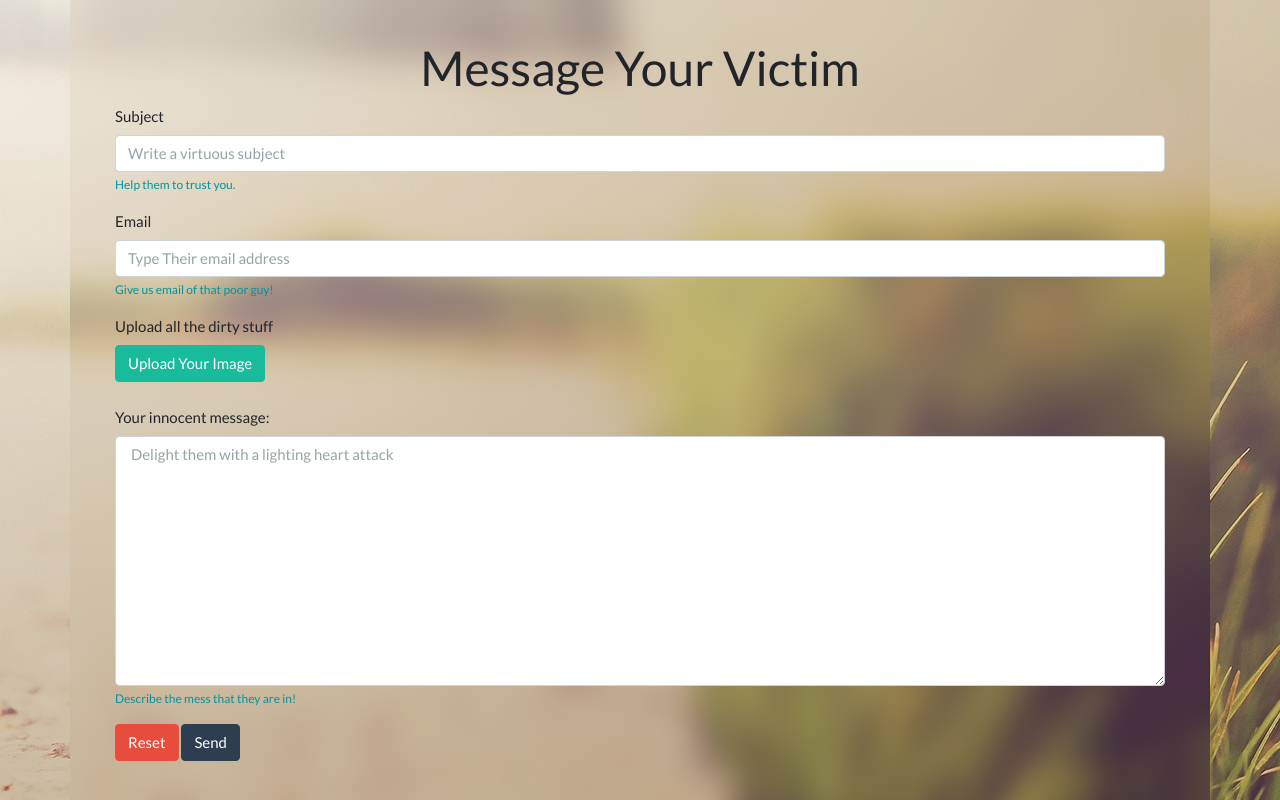
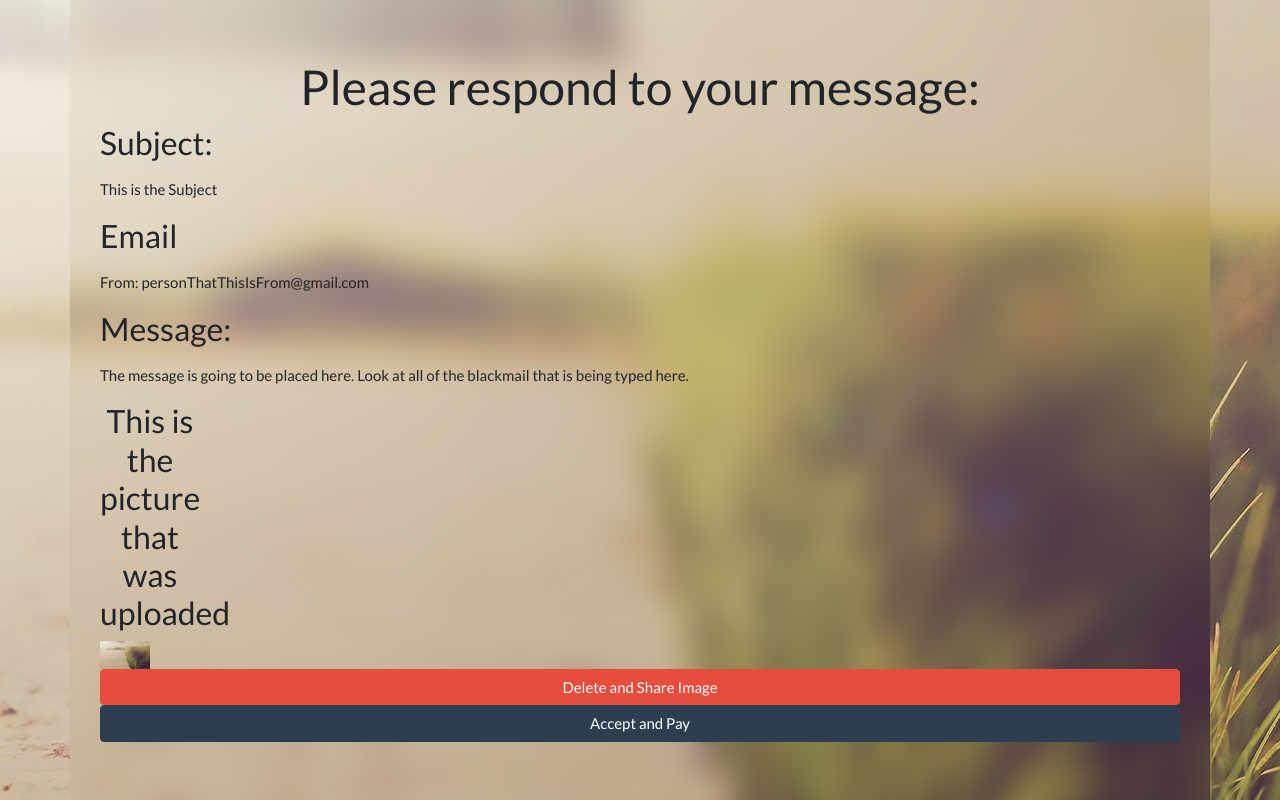
Before and after one commit to aminsol/BlackMailProject, a PHP site: page / in a window 1280 px wide. Run offline with PHP 8.4, Linux system fonts and the light colour scheme; data that the repository does not hold is empty; some libraries are stand-ins or nearby versions.

Commit message:
Message detail UI
cant get custom container to work with bootstrap container

```diff
--- a/index.php
+++ b/index.php
@@ -18,46 +18,27 @@ require_once "config.php";
 <body>
   <main class="container">
       <div class="align-middle message-ui-frame col-12">
-        <h1 class="text-center">Message Your Victim</h1>
-        <?php
-        /*
-        if ($result = $db->query("select * from users")) {
-            var_dump($result->fetch_row());
-        }
-        else{
-            echo $db->error;
-        }
-        */
-        ?>
-        <form id="message-form" class="col-12">
-            <div class="form-group">
-                <label for="email-subject">Subject</label>
-                <input type="text" class="form-control" id="email-subject" aria-describedby="emailHelp"
-                       placeholder="Write a virtuous subject">
-                <small id="subjectHelp" class="form-text text-muted">Help them to trust you.</small>
+          <h1 class="text-center">Please respond to your message:</h1>
+              <div class="md_subject">
+                  <h3><label for="email-subject">Subject:</label></h3>
+                  <p name="from" rows="8" cols="80">This is the Subject</p>
               </div>
-            <div class="form-group">
-                <label for="email-address">Email</label>
-                <input type="email" class="form-control" id="email-subject" aria-describedby="emailHelp"
-                       placeholder="Type Their email address">
-                <small id="subjectHelp" class="form-text text-muted">Give us email of that poor guy!</small>
+              <div class="md_email">
+                  <h3><label for="email-address">Email</label></h3>
+                  <p name="from" rows="8" cols="80">From: personThatThisIsFrom@gmail.com</p>
               </div>
-            <div class="form-group">
-                <label for="email-attachment" class="d-block">Upload all the dirty stuff</label>
-                <label for="email-attachment">
-                    <span class="btn btn-success">Upload Your Image</span>
-                </label>
-                <input id="email-attachment" name="email-attachment" type="file" class="d-none">
+              <div class="md_message">
+                  <h3><label for="email-body">Message:</label></h3>
+                  <p name="name" rows="8" cols="80"> The message is going to be placed here. Look at all of the blackmail that is being typed here.</p>
               </div>
-            <div class="form-group">
-                <label for="email-body">Your innocent message:</label>
-                <textarea class="form-control" form="message-form" name="message" id="email-body"
-                          placeholder=" Delight them with a lighting heart attack"></textarea>
-                <small id="subjectHelp" class="form-text text-muted">Describe the mess that they are in!</small>
+              <div class="md_image_container">
+                <div class="md_image_frame">
+                    <h3><label for="email-attachment" class="d-block">This is the picture that was uploaded</label></h3>
+                    <img class="md_image" src="images/mainbg.jpg" alt="">
                 </div>
-            <button class="btn btn-danger" type="reset"> Reset </button>
-            <button class="btn btn-primary" type="submit"> Send </button>
-        </form>
+              </div>
+              <button class="btn btn-danger" type="reset"> Delete and Share Image </button>
+              <button class="btn btn-primary" type="submit"> Accept and Pay </button>
       </div>
   </main>
 <!-- Optional JavaScript -->
--- a/stylesheet/stylesheet.css
+++ b/stylesheet/stylesheet.css
@@ -14,6 +14,42 @@ main{
 form textarea{
     min-height: 250px;
 }
+.md_subject{
+  justify-content: center;
+}
+
+.md_email{
+  justify-content: center;
+}
+
+.md_image{
+  align-items: center;
+  display: flex;
+  height: auto;
+  object-fit: contain;
+  width: 50%;
+}
+
+.md_image_container{
+  align-items: center;
+  display: block;
+  flex: 0 1 auto;
+  height: auto;
+  justify-content: center;
+  object-fit: contain;
+  width: 100px;
+}
+.md_image_frame{
+  height: auto;
+  justify-content: center;
+  position: relative;
+  text-align: center;
+  width: 50;
+}
+
+.md_message{
+  justify-content: center;
+}
 
 .message-ui-frame {
     min-height: 100%;
```
Lines whose indentation alone changed are shown as unchanged.
